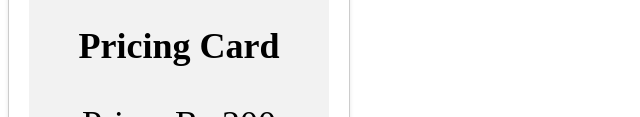
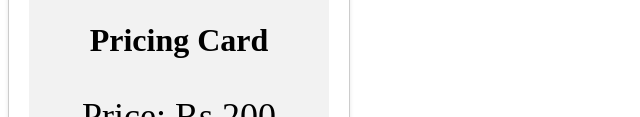
Before and after one commit to acciojob/pricing-card-AbuSalman143, a website: page main.html in a window 1280 px wide. Shown: the part 252-369 px from the top of the page, without its empty margins (0-640 px from the left). Drawn offline with Linux system fonts and the light colour scheme.

Commit message:
created a submission

```diff
--- a/main.html
+++ b/main.html
@@ -17,7 +17,7 @@
 
   <div class="pricing-header">
 	<img src="https://image.shutterstock.com/image-photo/beautiful-cosmos-flowers-blooming-garden-260nw-797194879.jpg" alt="Image">
-    <h1 class="pricing-title">Pricing Card</h1>
+    <h1 >Pricing Card</h1>
     <p class="pricing-price">Price: Rs.200</p>
 	   <div class="pricing-body">
     Desription: Loremipsum dolor sit amet,consecteture adipiscing elit.
--- a/styles.css
+++ b/styles.css
@@ -16,7 +16,7 @@ img{
   padding: 10px;
 }
 
-.pricing-title {
+.h1  {
   font-size: 36px;
 	font-weight: bold;
   margin-bottom: 10px;
```
